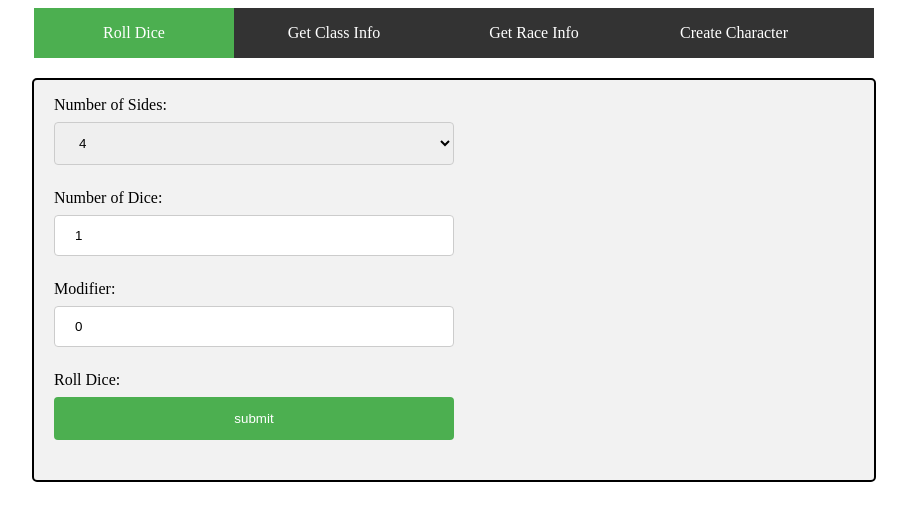
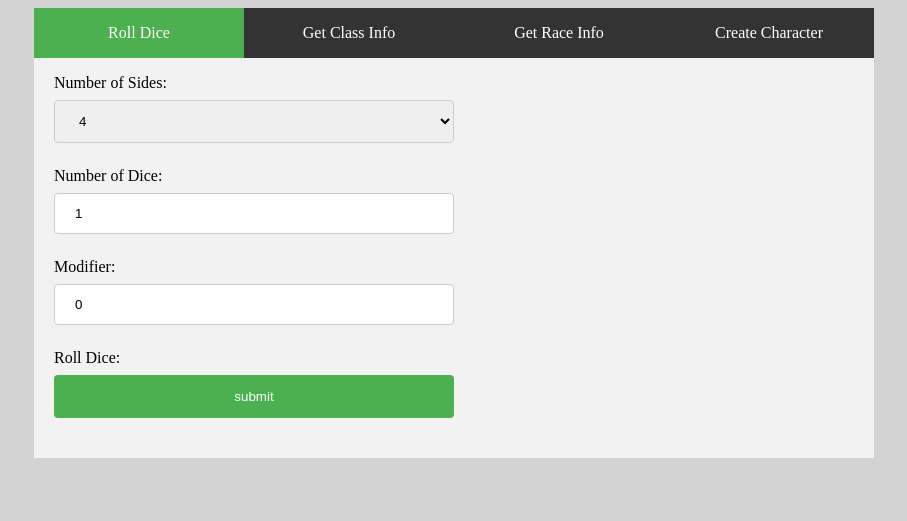
Before and after one commit to Fladolcetta/DnD, a Flask app: page /roll in a window 1280 px wide. Shown: the top 521 px of the page, without its empty margins (186-1093 px from the left). Run offline with Flask 3, Linux system fonts and the light colour scheme.

Commit message:
final changes

```diff
--- a/static/left_and_container.css
+++ b/static/left_and_container.css
@@ -1,16 +1,12 @@
-/* For left_only_body.html */
 .container{
     width: 800px;
     height: 400px;
-    border-radius: 5px;
     background-color: #f2f2f2;
     padding-left: 20px;
     padding-right: 20px;
-    border: 2px solid black;
     overflow: hidden;
     display: flex;
     margin: auto;
-    margin-top: 20px;
 }
 .left{
     width: 50%;
--- a/static/topnav.css
+++ b/static/topnav.css
@@ -13,7 +13,7 @@
     padding-bottom: 16px;
     text-decoration: none;
     font-size: 16px;
-    width: 200px;
+    width: 210px;
 }
 .topnav a:hover {
     background-color: #ccc;
--- a/templates/base.html
+++ b/templates/base.html
@@ -8,6 +8,11 @@
     <link rel="stylesheet" type="text/css" href="/static/topnav.css">
 {{ other_styles|safe }}
 </head>
+    <style>
+        body {
+        background-color: lightgrey;
+        }
+    </style>
     <body>
         <div class="topnav">
             <a id="/roll" href="/roll">Roll Dice</a>
```
Also changed, not shown: README.md, 1 other file.
